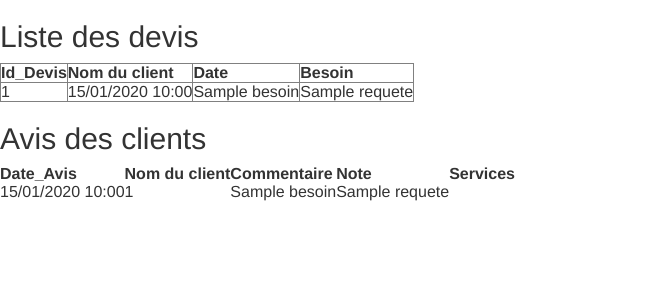
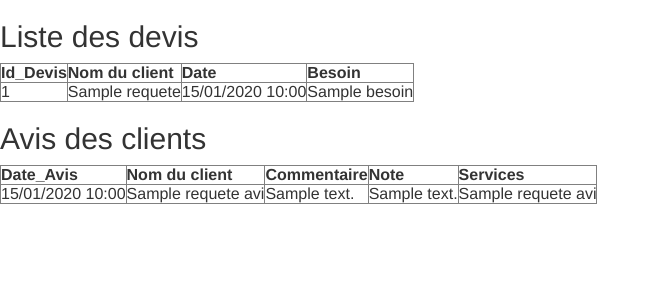
Before and after one commit to Malakhannachi/projet-fin-d-etude, a PHP site: template view/admin.php in a window 1280 px wide. Shown: the part 40-340 px from the top of the page, without its empty margins (0-660 px from the left). Run offline with PHP 8.4, Linux system fonts and the light colour scheme; the template is opened without the code that fills it: most values are stand-ins (such as "Sample title", 1, 10 or a date in 2020).

Commit message:
coder page admin

```diff
--- a/template/template.php
+++ b/template/template.php
@@ -1,12 +1,13 @@
 <?php
-//session_start();
 
 if (isset($_SESSION['user']['role'])) {
     $role = $_SESSION['user']['role'];
 } else {
     $role = 'user';
 }
+header('Content-Type: text/html; charset=iso8859');
 ?>
+
 <meta charset="utf-8">
 <meta http-equiv="X-UA-Compatible" content="IE=edge">
 <meta name="viewport" content="width=device-width, initial-scale=1">
@@ -17,7 +18,7 @@ if (isset($_SESSION['user']['role'])) {
 
 <body>
 <?php
-
+   // afficher le lien pour se connecter
     if ( isset ($_SESSION["user"])) {     ?>
         <a href="index.php?action=logout">Se déconnecter</a>
    <?php }   else { ?>
--- a/view/admin.php
+++ b/view/admin.php
@@ -1,5 +1,8 @@
 <?php ob_start();?>
 <h2>Liste des devis</h2>
+
+<!---- Afficher la liste des devis -->
+
 <table border="1">
     <thead>
         <tr>
@@ -17,16 +20,19 @@
             ?>
             <tr>
                 <td><?= $dev['id_Devis'] ?></td>
+                <td><?= $dev['nom'] ?></td>
                 <td><?= $date_Devis ?></td>
                 <td><?= $dev['besoin'] ?></td>
-                <td><?= $dev['nom'] ?></td>
+
             </tr>
             <?php } ?>
     </tbody>
 </table>
 <h2>Avis des clients</h2>
 
-<table>
+<!---- Afficher la liste des avis-->
+
+<table border="1">
     <thead>
         <tr>
             <th>Date_Avis</th>
@@ -44,9 +50,11 @@
             ?>
             <tr>
                 <td><?= $date_Avis ?></td>
-                <td><?= $avi['id_Devis'] ?></td>
-                <td><?= $dev['besoin'] ?></td>
-                <td><?= $dev['nom'] ?></td>
+                <td><?= $avi['nom'] ?></td>
+                <td><?= $avi['commentaire'] ?></td>
+                <td><?= $avi['note'] ?></td>
+                <td><?= $avi['nom_Ser'] ?></td>
+
             </tr>
             <?php } ?>
     </tbody>
```
